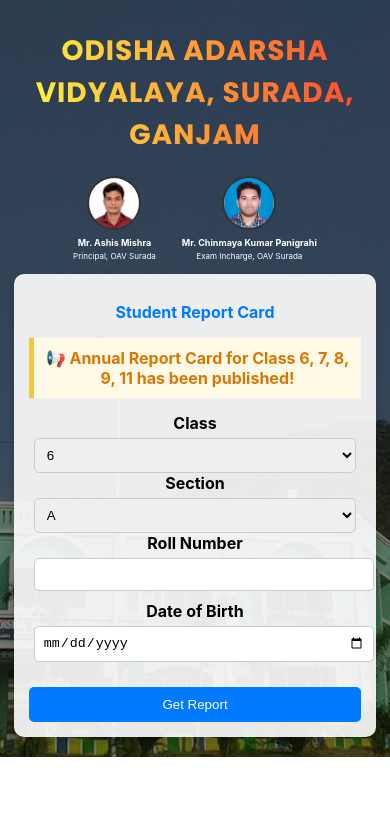
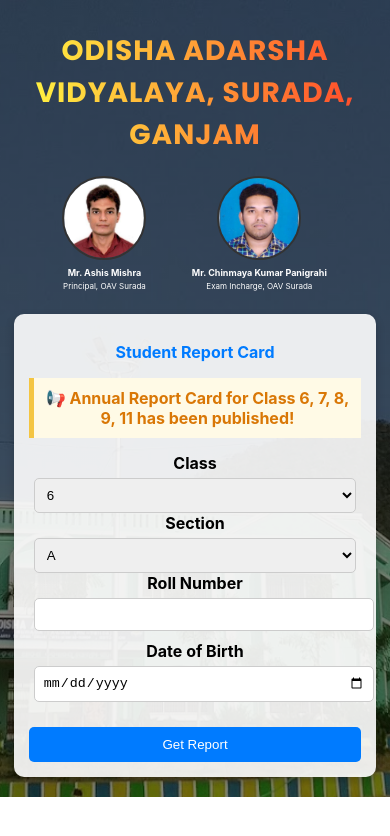
Before and after one commit to Sanatan-kisku/student-report-frontend, a React (Create React App) app: page / in a window 390 px wide. Shown: the top 836 px of the page. Built offline with nearby package versions, Linux system fonts and the light colour scheme.

Commit message:
resize container

```diff
--- a/src/styles/GetReport.css
+++ b/src/styles/GetReport.css
@@ -180,18 +180,18 @@ select, input {
   display: flex;
   justify-content: center; /* Centers items horizontally */
   align-items: center; /* Aligns them vertically */
-  gap: 20px; /* Space between the divs */
+  gap: 40px; /* Space between the divs */
   margin-top: 10px;
 }
 
 .principal-container {
   text-align: center;
-  margin-bottom: 10px;
+  margin-bottom: 20px;
 }
 
 .principal-image {
-  width: 50px; /* Adjust size as needed */
-  height: 50px;
+  width: 80px; /* Adjust size as needed */
+  height: 80px;
   border-radius: 50%;
   object-fit: cover;
   border: 2px solid #333;
@@ -213,12 +213,12 @@ select, input {
 
 .examincharge-container {
   text-align: center;
-  margin-bottom: 10px;
+  margin-bottom: 20px;
 }
 
 .examincharge-image {
-  width: 50px; /* Adjust size as needed */
-  height: 50px;
+  width: 80px; /* Adjust size as needed */
+  height: 80px;
   border-radius: 50%;
   object-fit: cover;
   border: 2px solid #333;
```
